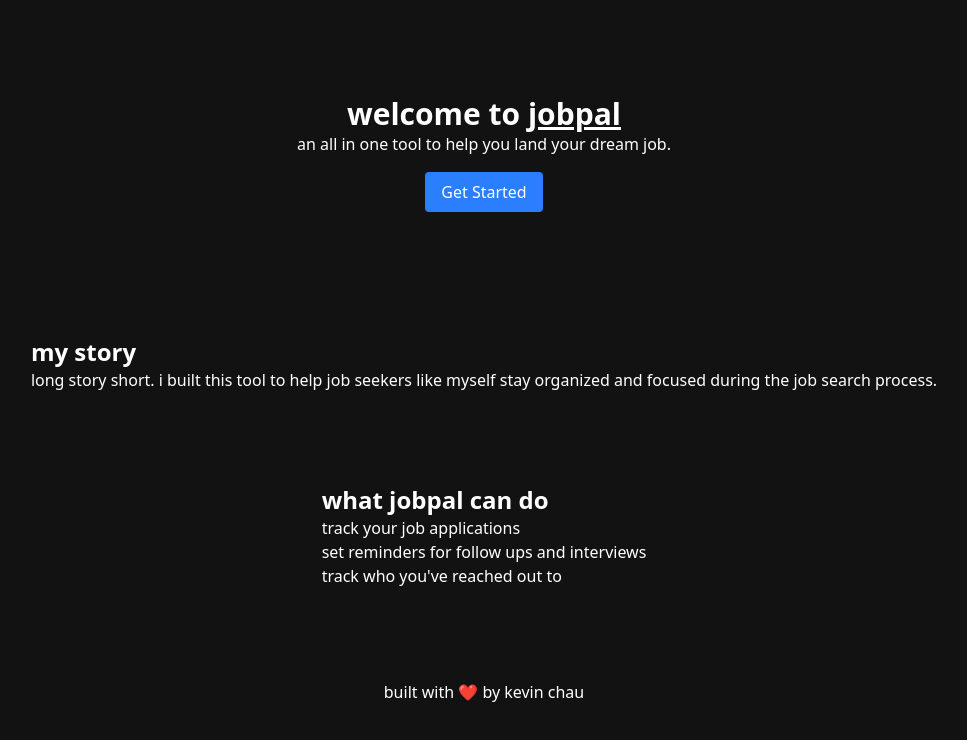
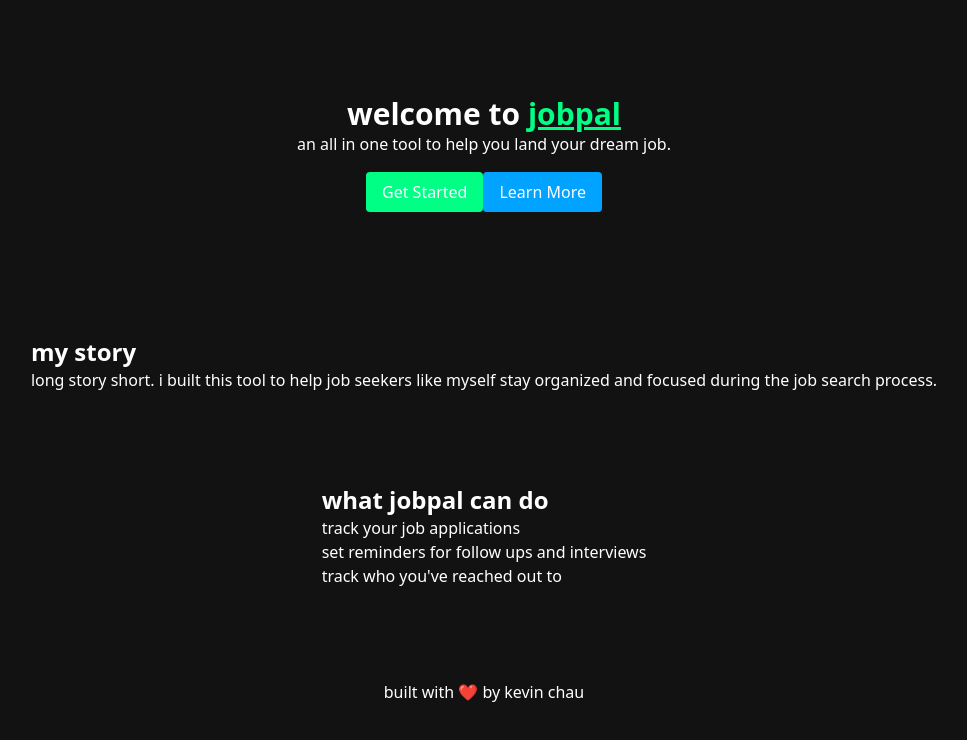
Before and after one commit to kevinchau03/jobpal, a Next.js app in the folder frontend/: page / in a window 1280 px wide. Shown: the top 740 px of the page, without its empty margins (156-1123 px from the left). Built offline with nearby package versions, Linux system fonts and the light colour scheme.

Commit message:
fix: fetch proper contact data

```diff
--- a/frontend/app/components/AddContacts.tsx
+++ b/frontend/app/components/AddContacts.tsx
@@ -87,7 +87,7 @@ export default function AddContactForm({ onCreated }: Props) {
             {error && <p className="text-red-500 text-sm">{error}</p>}
             <button
                 type="submit"
-                className="w-full px-4 py-2 bg-primary text-white rounded-lg hover:bg-blue-700 transition-colors disabled:opacity-50"
+                className="w-full px-4 py-2 bg-primary text-white rounded-lg hover:bg-blue-700 transition-colors disabled:opacity-50 hover:cursor-pointer"
                 disabled={loading}
             >
                 {loading ? <svg className="animate-spin -ml-1 mr-3 h-5 w-5 text-white" xmlns="http://www.w3.org/2000/svg" fill="none" viewBox="0 0 24 24">
--- a/frontend/app/components/AddJobs.tsx
+++ b/frontend/app/components/AddJobs.tsx
@@ -66,7 +66,7 @@ export default function AddJobForm({ onCreated }: Props) {
             <button
                 type="submit"
                 disabled={busy}
-                className="rounded-sm bg-primary px-4 py-2 font-medium disabled:opacity-60"
+                className="rounded-sm bg-primary px-4 py-2 font-medium disabled:opacity-60 hover:cursor-pointer hover:bg-secondary"
             >
                 {busy ? <span className="flex items-center">
                     <svg className="animate-spin -ml-1 mr-3 h-5 w-5 text-white" xmlns="http://www.w3.org/2000/svg" fill="none" viewBox="0 0 24 24">
--- a/frontend/app/dashboard/contacts/page.tsx
+++ b/frontend/app/dashboard/contacts/page.tsx
@@ -31,6 +31,7 @@ export default function ContactsPage() {
         "/api/contacts?limit=20"
       );
       setContacts(items);
+      console.log(items);
     } catch (e: any) {
       setErr(e.message || "Failed to load contacts");
       setContacts([]);
--- a/frontend/app/page.tsx
+++ b/frontend/app/page.tsx
@@ -4,10 +4,13 @@ export default function Home() {
   return (
     <main className="flex min-h-screen flex-col items-center justify-between p-24">
       <section className="mb-8 text-center">
-        <h1 className="text-3xl font-bold">welcome to <span className="underline text-accent">jobpal</span></h1>
+        <h1 className="text-3xl font-bold">welcome to <span className="underline text-primary">jobpal</span></h1>
         <p>an all in one tool to help you land your dream job.</p>
         <Link href="/signup">
-          <button className="mt-4 rounded bg-blue-500 px-4 py-2 text-white hover:cursor-pointer">Get Started</button>
+          <button className="mt-4 rounded bg-primary px-4 py-2 text-white hover:cursor-pointer">Get Started</button>
+        </Link>
+        <Link href="/about">
+          <button className="mt-4 rounded bg-secondary px-4 py-2 text-white hover:cursor-pointer">Learn More</button>
         </Link>
       </section>
 
```
Also changed, not shown: 1 other file (tests, documents, lock files or other folders).
